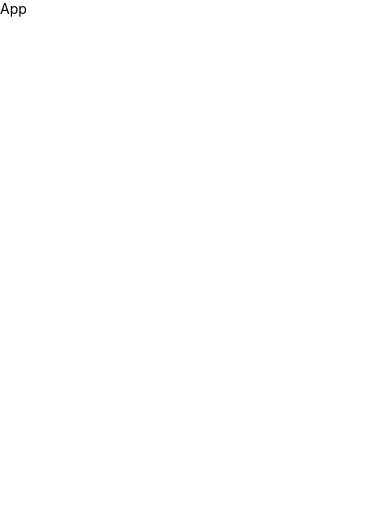
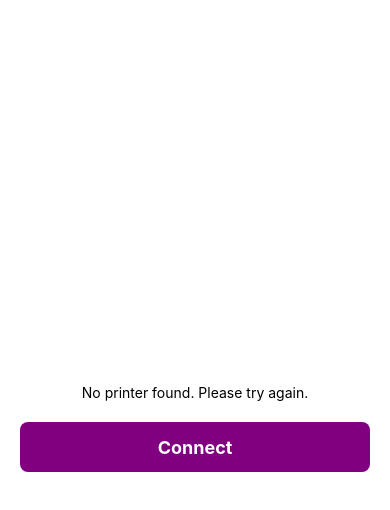
Before and after one commit to sisoalbert/Manyface, a React Native app: screen / in a window 390 px wide. Shown: the top 510 px of the page. Built offline with nearby package versions, Linux system fonts and the light colour scheme.

Commit message:
working android print

```diff
--- a/App.js
+++ b/App.js
@@ -1,14 +1,313 @@
-import {StyleSheet, Text, View} from 'react-native';
+import {
+  StyleSheet,
+  Text,
+  View,
+  PermissionsAndroid,
+  Platform,
+  TouchableOpacity,
+  Alert,
+  ActivityIndicator,
+} from 'react-native';
 import React from 'react';
+import DeviceInfo from 'react-native-device-info';
+import EscPosPrinter, {
+  getPrinterSeriesByName,
+} from 'react-native-esc-pos-printer';
 
 const App = () => {
+  const [printer, setPrinter] = React.useState();
+  const [printers, setPrinters] = React.useState([]);
+  const [loadings, setLoadings] = React.useState(false);
+  const [init, setInit] = React.useState(false);
+  const requestPermissions = async cb => {
+    if (Platform.OS === 'android') {
+      const apiLevel = await DeviceInfo.getApiLevel();
+
+      if (apiLevel < 31) {
+        const granted = await PermissionsAndroid.request(
+          PermissionsAndroid.PERMISSIONS.ACCESS_FINE_LOCATION,
+          {
+            title: 'Location Permission',
+            message: 'Bluetooth Low Energy requires Location',
+            buttonNeutral: 'Ask Later',
+            buttonNegative: 'Cancel',
+            buttonPositive: 'OK',
+          },
+        );
+        cb(granted === PermissionsAndroid.RESULTS.GRANTED);
+      } else {
+        const result = await requestMultiple([
+          PERMISSIONS.ANDROID.BLUETOOTH_SCAN,
+          PERMISSIONS.ANDROID.BLUETOOTH_CONNECT,
+          PERMISSIONS.ANDROID.ACCESS_FINE_LOCATION,
+        ]);
+
+        const isGranted =
+          result['android.permission.BLUETOOTH_CONNECT'] ===
+            PermissionsAndroid.RESULTS.GRANTED &&
+          result['android.permission.BLUETOOTH_SCAN'] ===
+            PermissionsAndroid.RESULTS.GRANTED &&
+          result['android.permission.ACCESS_FINE_LOCATION'] ===
+            PermissionsAndroid.RESULTS.GRANTED;
+
+        cb(isGranted);
+      }
+    } else {
+      cb(true);
+    }
+  };
+
+  const scanForPeripherals = async () => {
+    setLoadings(true);
+    EscPosPrinter.discover({scanningTimeoutAndroid: 20000})
+      .then(printers => {
+        console.log('printers', printers.length);
+        console.log('printers', printers);
+        setPrinters(printers);
+        setLoadings(false);
+        /*
+    {
+      name: "TM_M10",
+      ip: "192.168.192.168" or "",
+      mac: "12:34:56:78:56:78" or "",
+      target: "TCP:192.168.192.168" or "BT:00:22:15:7D:70:9C" or "USB:000000000000000000",
+      bt: "12:34:56:78:56:78" or "",
+      usb: "000000000000000000" or "";
+      usbSerialNumber: "123456789012345678" or ""; // available if usbSerialNumber === true
+    }
+  */
+      })
+      .catch(e => console.log('Print error:', e.message));
+  };
+
+  const scanForDevices = () => {
+    requestPermissions(isGranted => {
+      if (isGranted) {
+        scanForPeripherals();
+        // Alert.alert('Permissions granted');
+      } else {
+        Alert.alert('Permissions not granted');
+      }
+    });
+  };
+
+  const printItem = async () => {
+    try {
+      if (printer) {
+        if (!init) {
+          await EscPosPrinter.init({
+            target: printer.target,
+            seriesName: getPrinterSeriesByName(printer.name),
+            language: 'EPOS2_LANG_EN',
+          });
+          setInit(true);
+        }
+        const printing = new EscPosPrinter.printing();
+        const status = await printing
+          .initialize()
+          .align('center')
+          .size(3, 3)
+          .line('DUDE!')
+          .smooth(true)
+          .line('DUDE!')
+          .smooth(false)
+          .size(1, 1)
+          .text('is that a ')
+          .bold()
+          .underline()
+          .text('printer?')
+          .newline()
+          .bold()
+          .underline()
+          .align('left')
+          .text('Left')
+          .newline()
+          .align('right')
+          .text('Right')
+          .newline()
+          .size(1, 1)
+          .textLine(48, {
+            left: 'Cheesburger',
+            right: '3 EUR',
+            gapSymbol: '_',
+          })
+          .newline()
+          .textLine(48, {
+            left: 'Chickenburger',
+            right: '1.5 EUR',
+            gapSymbol: '.',
+          })
+          .newline()
+          .size(2, 2)
+          .textLine(48, {left: 'Happy Meal', right: '7 EUR'})
+          .newline()
+          .align('left')
+          .text('Left')
+          .newline()
+          .align('right')
+          .text('Right')
+          .newline()
+          .align('center')
+          .image(
+            {
+              uri: 'https://raw.githubusercontent.com/tr3v3r/react-native-esc-pos-printer/main/ios/store.png',
+            },
+            {width: 75},
+          )
+          .barcode({
+            value: 'Test123',
+            type: 'EPOS2_BARCODE_CODE93',
+            width: 2,
+            height: 50,
+            hri: 'EPOS2_HRI_BELOW',
+          })
+          .qrcode({
+            value: 'Test123',
+            level: 'EPOS2_LEVEL_M',
+            width: 5,
+          })
+          .cut()
+          .send();
+        console.log('printing status', status);
+      }
+    } catch (error) {
+      console.log('error', error);
+    }
+  };
+
   return (
-    <View>
-      <Text>App</Text>
+    <View style={styles.container}>
+      {printer && (
+        <View style={styles.printerSelected}>
+          <Text style={styles.printerSelectedText}>
+            Selected printer: {printer.name}
+          </Text>
+        </View>
+      )}
+      <View>
+        {printers.length > 0 ? (
+          <>
+            {printers.map(printer => {
+              return (
+                <TouchableOpacity
+                  key={printer.name}
+                  style={styles.printers}
+                  onPress={() => {
+                    console.log('Selected printer:', printer);
+                    setPrinter(printer);
+                  }}>
+                  <Text style={styles.printerName}>{printer.name}</Text>
+                </TouchableOpacity>
+              );
+            })}
+          </>
+        ) : (
+          <>
+            {loadings ? (
+              <View style={styles.printers}>
+                <ActivityIndicator size="small" color="#0000ff" />
+              </View>
+            ) : (
+              <>
+                {!printer && (
+                  <View style={styles.printerSelected}>
+                    <Text style={styles.printerSelectedText}>
+                      No printer found. Please try again.
+                    </Text>
+                  </View>
+                )}
+              </>
+            )}
+          </>
+        )}
+      </View>
+
+      <TouchableOpacity onPress={scanForDevices} style={styles.ctaButton}>
+        <Text style={styles.ctaButtonText}>
+          {printer ? 'Disconnect' : 'Connect'}
+        </Text>
+      </TouchableOpacity>
+      {printer && (
+        <TouchableOpacity onPress={printItem} style={styles.ctaButton}>
+          <Text style={styles.ctaButtonText}>
+            PRINT
+            {/* {printer ? 'Disconnect' : 'Connect'} */}
+          </Text>
+        </TouchableOpacity>
+      )}
+
+      {/* <Button
+        title="Get lines per row"
+        disabled={!printer}
+        color={!printer ? 'gray' : 'blue'}
+        onPress={async () => {
+          if (printer) {
+            if (!init) {
+              await EscPosPrinter.init({
+                target: printer.target,
+                seriesName: getPrinterSeriesByName(printer.name),
+                language: 'EPOS2_LANG_EN',
+              });
+              setInit(true);
+            }
+
+            const status = await EscPosPrinter.getPrinterCharsPerLine(
+              getPrinterSeriesByName(printer.name),
+            );
+
+            console.log('print', status);
+          }
+        }}
+      /> */}
     </View>
   );
 };
 
 export default App;
 
-const styles = StyleSheet.create({});
+const styles = StyleSheet.create({
+  container: {
+    flex: 1,
+    justifyContent: 'center',
+    // alignItems: 'center',
+  },
+  ctaButton: {
+    backgroundColor: 'purple',
+    justifyContent: 'center',
+    alignItems: 'center',
+    height: 50,
+    marginHorizontal: 20,
+    marginBottom: 5,
+    borderRadius: 8,
+  },
+  printers: {
+    backgroundColor: '#BE93D4',
+    justifyContent: 'center',
+    alignItems: 'center',
+    height: 50,
+    marginHorizontal: 20,
+    marginBottom: 5,
+    borderRadius: 8,
+  },
+  printerSelected: {
+    // backgroundColor: '#BE93D4',
+    justifyContent: 'center',
+    alignItems: 'center',
+    height: 50,
+    marginHorizontal: 20,
+    marginBottom: 5,
+    borderRadius: 8,
+  },
+  printerSelectedText: {
+    color: 'black',
+  },
+
+  ctaButtonText: {
+    fontSize: 18,
+    fontWeight: 'bold',
+    color: 'white',
+  },
+  printerName: {
+    color: 'white',
+  },
+});
--- a/package.json
+++ b/package.json
@@ -12,6 +12,8 @@
   "dependencies": {
     "react": "17.0.2",
     "react-native": "0.68.5",
+    "react-native-device-info": "^10.3.0",
+    "react-native-esc-pos-printer": "^2.3.0",
     "react-native-vector-icons": "^9.2.0"
   },
   "devDependencies": {
```
Also changed, not shown: 2 other files (tests, documents, lock files or other folders).
